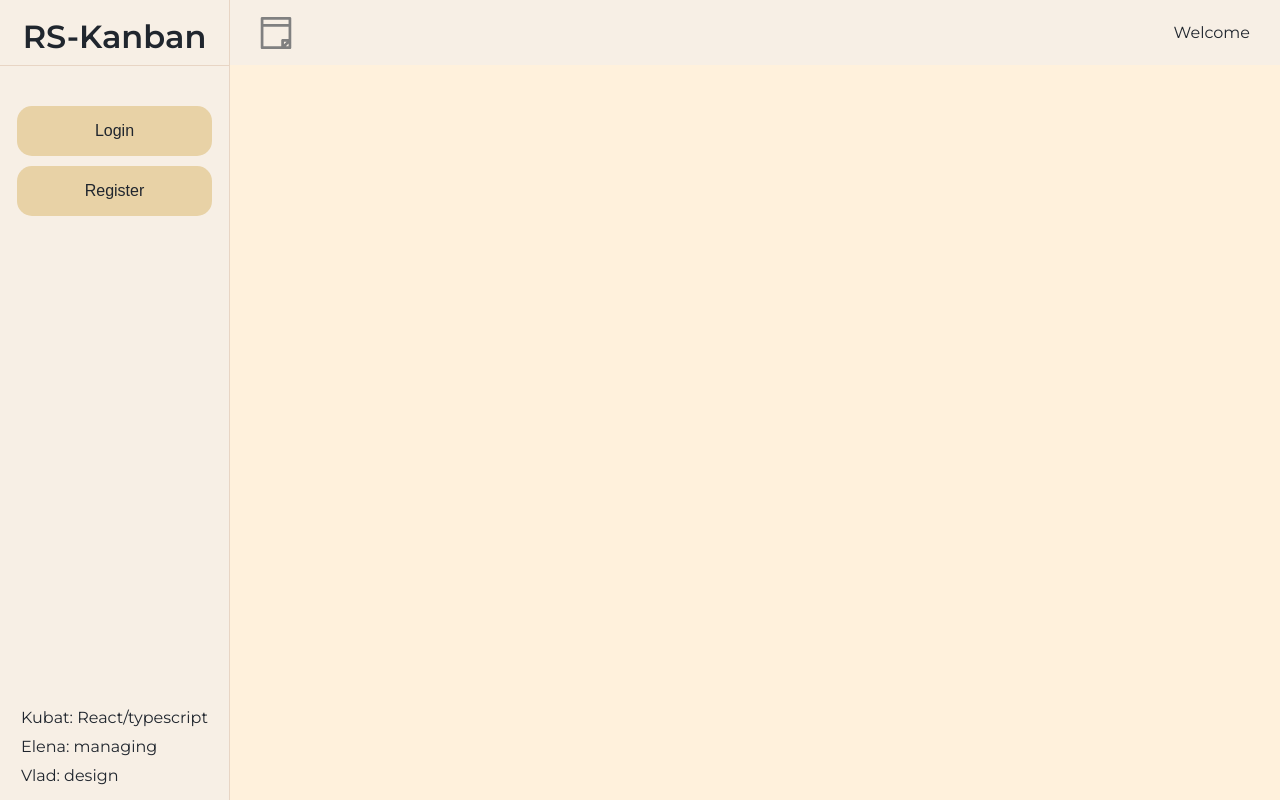
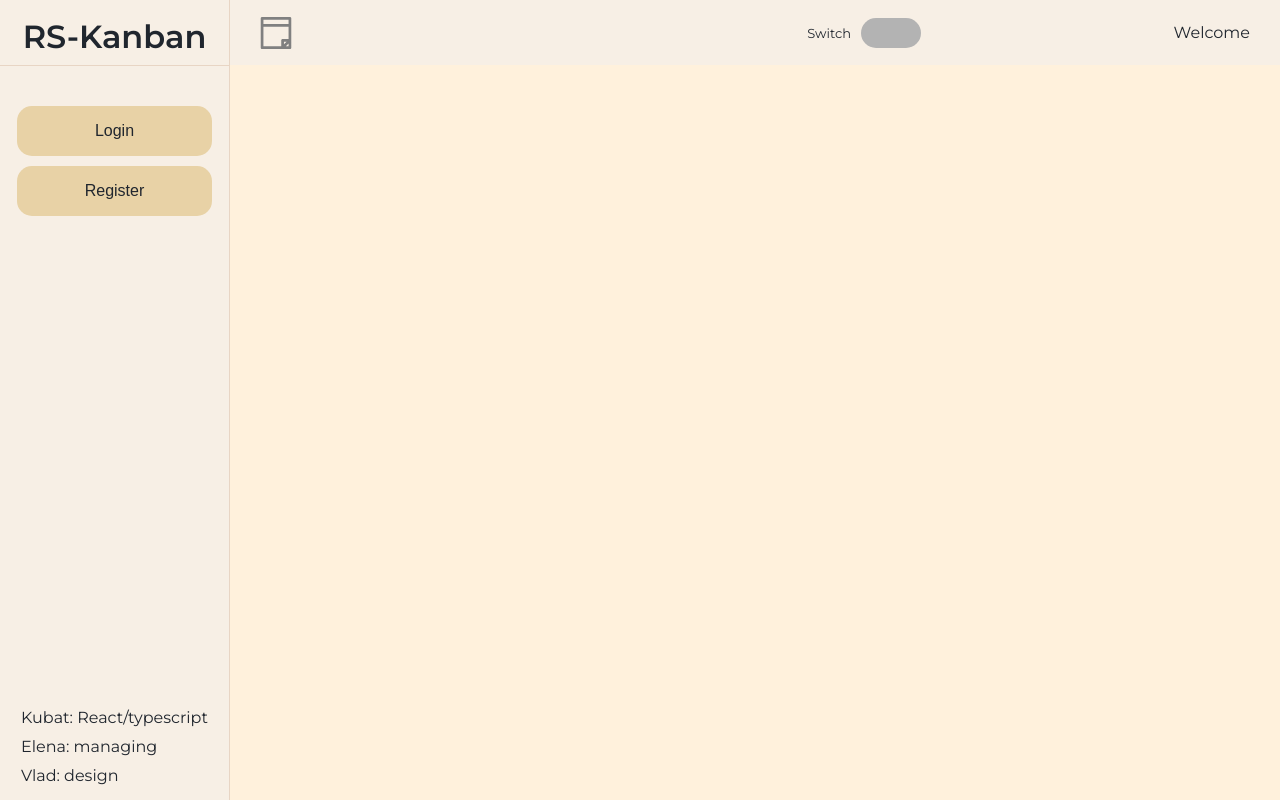
Before and after one commit to Kubatbekkk/RS-Clone---Trello, a React (Create React App) app: page /welcome in a window 1280 px wide. Built offline with nearby package versions, Linux system fonts and the light colour scheme; no server answers.

Commit message:
feat: ThemeSwitch start

```diff
--- a/src/App.tsx
+++ b/src/App.tsx
@@ -18,8 +18,9 @@ import BoardsProvider from './contexts/boardsContext';
 // import AppRoutes from './routes';
 
 function App() {
+  const isDarkTheme = false;
   return (
-    <ThemeProvider theme={theme.light}>
+    <ThemeProvider theme={isDarkTheme ? theme.dark : theme.light}>
       <BoardsProvider>
         <Router>
           <Navbar />
--- a/src/components/Navbar/Navbar.tsx
+++ b/src/components/Navbar/Navbar.tsx
@@ -7,6 +7,7 @@ import { auth } from 'src/config/Firebase';
 import NotesIcon from '../../assets/notes-icon.svg';
 import TodoForm from '../TodoForm';
 import { StyledNavbar } from './styles';
+import ThemeSwitch from './ThemeSwitch';
 
 const Navbar = (): JSX.Element => {
   const [actualPage, setActualPage] = useState('');
@@ -43,6 +44,7 @@ const Navbar = (): JSX.Element => {
     if (pathname.slice(0, 9) === '/register') setActualPage('Register');
     if (pathname === '/') setActualPage('Boards');
   }, [pathname]);
+
   return (
     <>
       <TodoForm open={openNewTask} onClose={() => setOpenNewTask(false)} />
@@ -52,6 +54,9 @@ const Navbar = (): JSX.Element => {
           <h1>{actualPage}</h1>
         </div>
         <div />
+        <div className='themeToggle'>
+          <ThemeSwitch />
+        </div>
         <div>
           {actualPage === 'Your tasks' && (
             <Button
--- /dev/null
+++ b/src/components/Navbar/ThemeSwitch/ThemeSwitch.tsx
@@ -0,0 +1,17 @@
+import React from 'react';
+import { StyledSwitch } from './styles';
+
+const ThemeSwitch = () => {
+  console.log('titi');
+  return (
+    <StyledSwitch>
+      <label htmlFor="switch">
+        <span>Switch</span>
+        <input type="checkbox" name='switch' />
+        <div />
+      </label>
+    </StyledSwitch>
+  );
+};
+
+export default ThemeSwitch;
--- /dev/null
+++ b/src/components/Navbar/ThemeSwitch/index.ts
@@ -0,0 +1 @@
+export { default } from './ThemeSwitch';
--- /dev/null
+++ b/src/components/Navbar/ThemeSwitch/styles.ts
@@ -0,0 +1,36 @@
+import styled from 'styled-components';
+
+export const StyledSwitch = styled.div`
+
+    label {
+        display: flex;
+        gap: 10px;
+        align-items: center;
+        cursor: pointer;
+
+        div {
+            width: 60px;
+            height: 30px;
+            background: #b3b3b3;
+            border-radius: 32px;
+
+            // &:before {
+            //     content: '';
+            //     position: absolute;
+            //     width: 28px;
+            //     height: 28px;
+            //     border-radius: 35px;
+            //     top: 50%;
+            //     left: 4px; /* <!-- Make up for padding
+            //     background: white;
+            //     transform: translate(0, -50%);
+            // }
+        }
+
+        input {
+            opacity: 0;
+            position: absolute;
+        }
+    }
+
+`;
```
